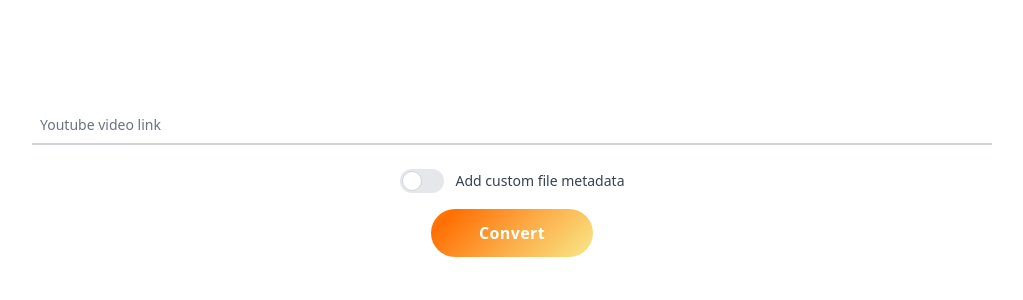
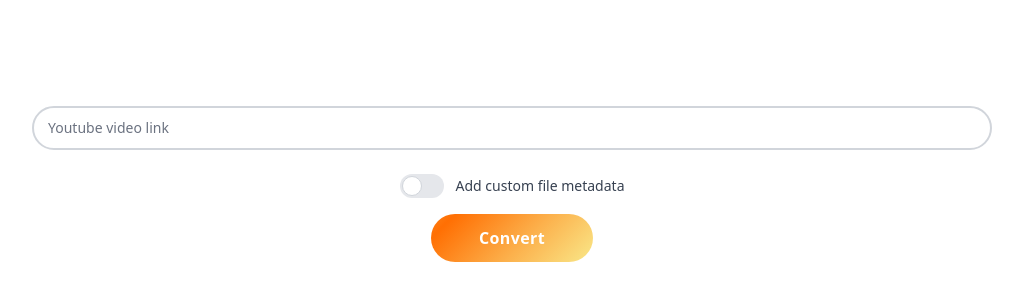
Before and after one commit to Lnola/YtMp3Conveter, a Nuxt app: page / in a window 1280 px wide. Shown: the part 224-524 px from the top of the page, without its empty margins (128-1151 px from the left). Built offline with nearby package versions, Linux system fonts and the light colour scheme.

Commit message:
:lipstick: Make inputs round

```diff
--- a/components/common/YouInput.vue
+++ b/components/common/YouInput.vue
@@ -1,17 +1,17 @@
 <template>
-  <div v-bind="$attrs" class="relative z-0 mt-2">
+  <div v-bind="$attrs" class="relative z-0 mt-4">
     <input
       @input="updateModelValue"
       :value="modelValue"
       :id="name"
       :aria-describedby="helpLabel"
       type="text"
-      class="block py-2.5 px-1.5 w-full text-sm text-gray-700 bg-transparent border-b-2 border-gray-300 appearance-none focus:outline-none focus:border-orange peer transition-colors duration-300"
+      class="block py-2.5 px-4 w-full text-sm text-gray-700 bg-transparent border-2 rounded-full border-gray-300 appearance-none focus:outline-none focus:border-orange peer transition-colors duration-300"
       placeholder=""
     />
     <label
       :for="name"
-      class="absolute text-sm text-gray-500 duration-300 transform -translate-y-6 scale-75 top-3 left-0 -z-10 origin-[0] peer-focus:left-0 peer-focus:text-orange peer-placeholder-shown:scale-100 peer-placeholder-shown:translate-y-0 peer-placeholder-shown:left-2 peer-focus:scale-75 peer-focus:-translate-y-6"
+      class="absolute text-sm text-gray-500 duration-300 transform -translate-y-8 scale-75 top-3 left-0 -z-10 origin-[0] peer-focus:left-0 peer-focus:text-orange peer-placeholder-shown:scale-100 peer-placeholder-shown:translate-y-0 peer-placeholder-shown:left-4 peer-focus:scale-75 peer-focus:-translate-y-8"
     >
       {{ label }}
     </label>
```
